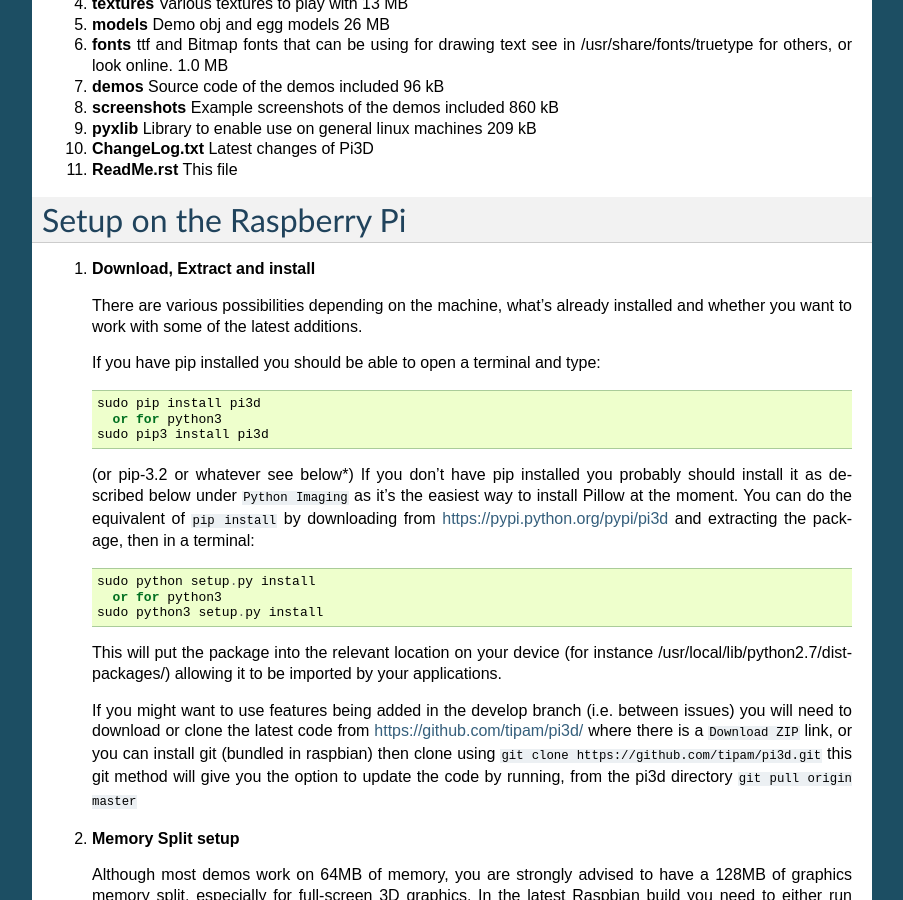
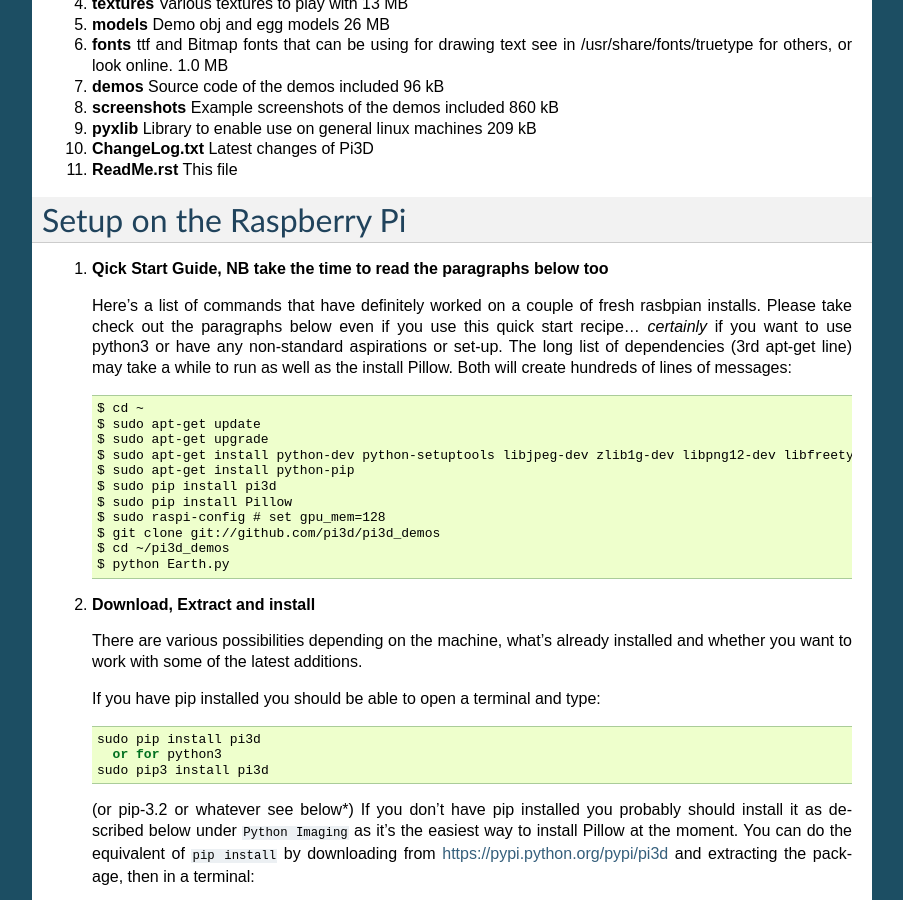
Before and after one commit to pi3d/pi3d.github.com, a Sphinx documentation site: the page built from sphinx/ReadMe.rst, in a window 1280 px wide and 900 px high, scrolled down 5719 px. Shown: the whole window, without its empty margins (198-1101 px from the left). Built offline with Sphinx 7.4.7, drawn with Linux system fonts in a browser that asks for light colours.

Commit message:
quick start added to readme

```diff
--- a/sphinx/ReadMe.rst
+++ b/sphinx/ReadMe.rst
@@ -154,6 +154,27 @@ Total zipped download from github c. 24 MB
 
 Setup on the Raspberry Pi
 =========================
+
+#.  **Qick Start Guide, NB take the time to read the paragraphs below too**
+
+    Here's a list of commands that have definitely worked on a couple of
+    fresh rasbpian installs. Please take check out the paragraphs below
+    even if you use this quick start recipe... *certainly* if you want to
+    use python3 or have any non-standard aspirations or set-up. The long
+    list of dependencies (3rd apt-get line) may take a while to run as well
+    as the install Pillow. Both will create hundreds of lines of messages::
+
+      $ cd ~
+      $ sudo apt-get update
+      $ sudo apt-get upgrade
+      $ sudo apt-get install python-dev python-setuptools libjpeg-dev zlib1g-dev libpng12-dev libfreetype6-dev
+      $ sudo apt-get install python-pip
+      $ sudo pip install pi3d
+      $ sudo pip install Pillow
+      $ sudo raspi-config # set gpu_mem=128
+      $ git clone git://github.com/pi3d/pi3d_demos
+      $ cd ~/pi3d_demos
+      $ python Earth.py
 
 #.  **Download, Extract and install**
 
```
Also changed, not shown: ReadMe.rst (+21 -0 lines), 7 other files.
